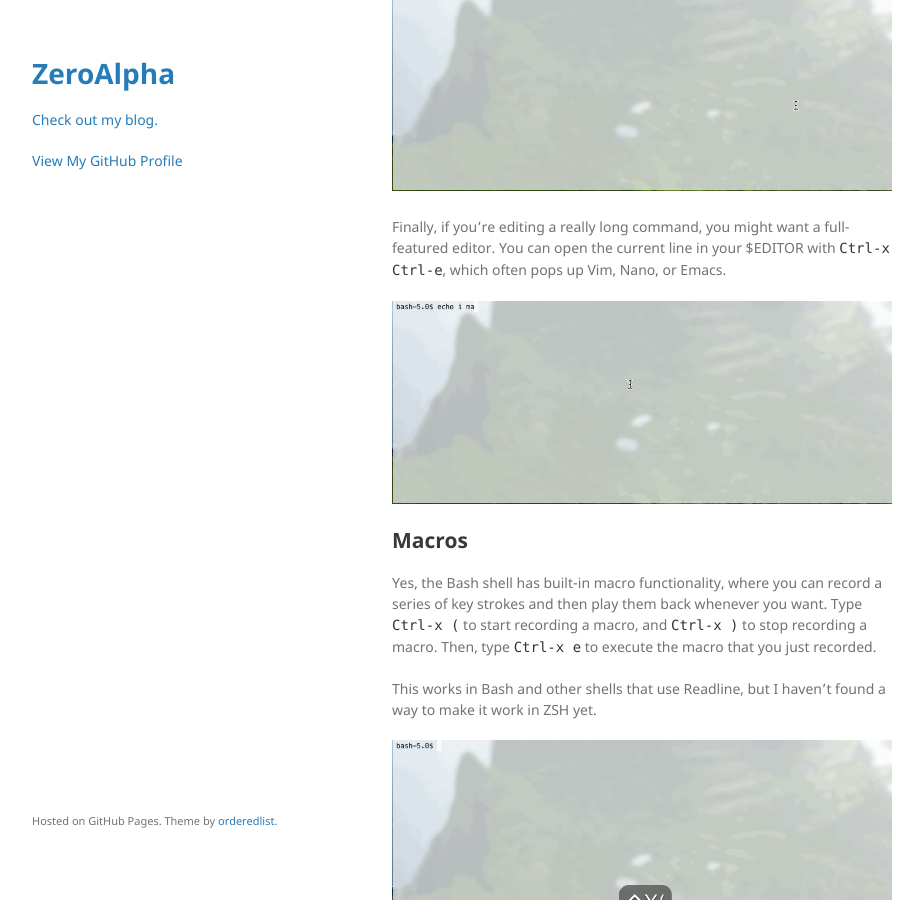
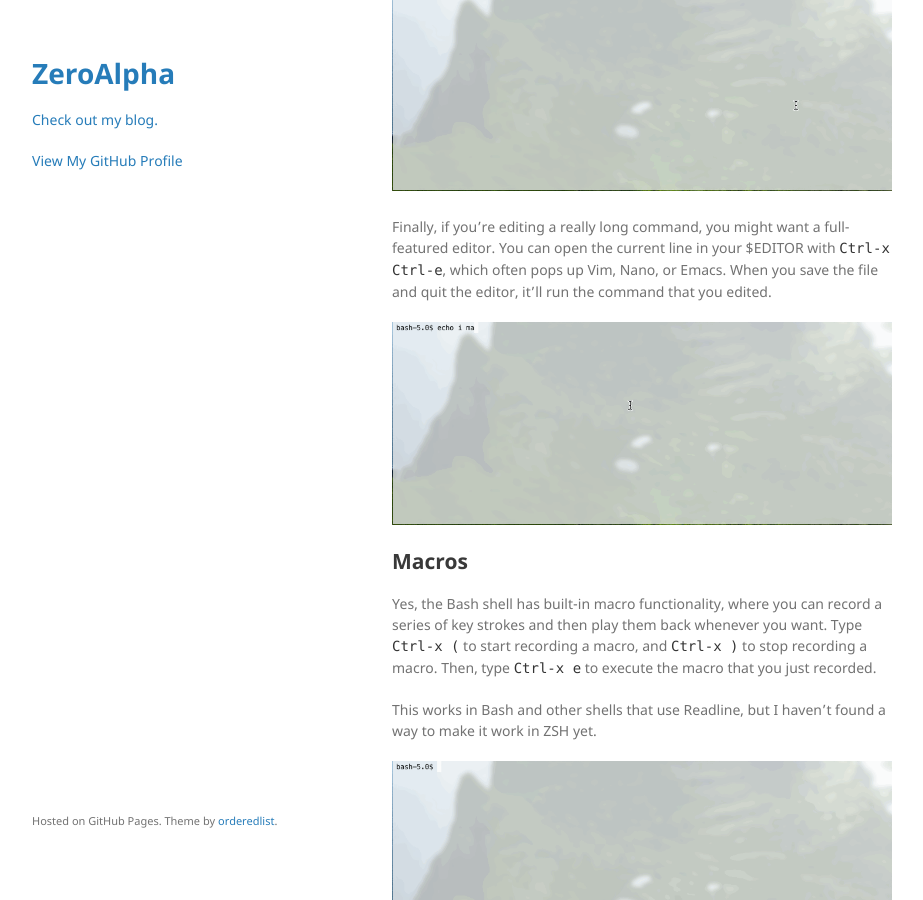
Before and after one commit to thezeroalpha/thezeroalpha.github.io, a Jekyll site: the page built from _posts/2019-07-31-editing-efficiency-in-the-terminal-learning-readline-bindings.md, in a window 1280 px wide and 900 px high, scrolled down 4391 px. Shown: the whole window, without its empty margins (178-1101 px from the left). Built offline with Jekyll 4.4.1, drawn with Linux system fonts in a browser that asks for light colours; the repository's description, which GitHub fills in, is left out.

Commit message:
Post update

```diff
--- a/_posts/2019-07-31-editing-efficiency-in-the-terminal-learning-readline-bindings.md
+++ b/_posts/2019-07-31-editing-efficiency-in-the-terminal-learning-readline-bindings.md
@@ -111,6 +111,7 @@
 
 Finally, if you're editing a really long command, you might want a full-featured editor.
 You can open the current line in your $EDITOR with `Ctrl-x Ctrl-e`, which often pops up Vim, Nano, or Emacs.
+When you save the file and quit the editor, it'll run the command that you edited.
 
 ![Open in editor demo](/img/readline-demos/open in editor.gif)
 
```
